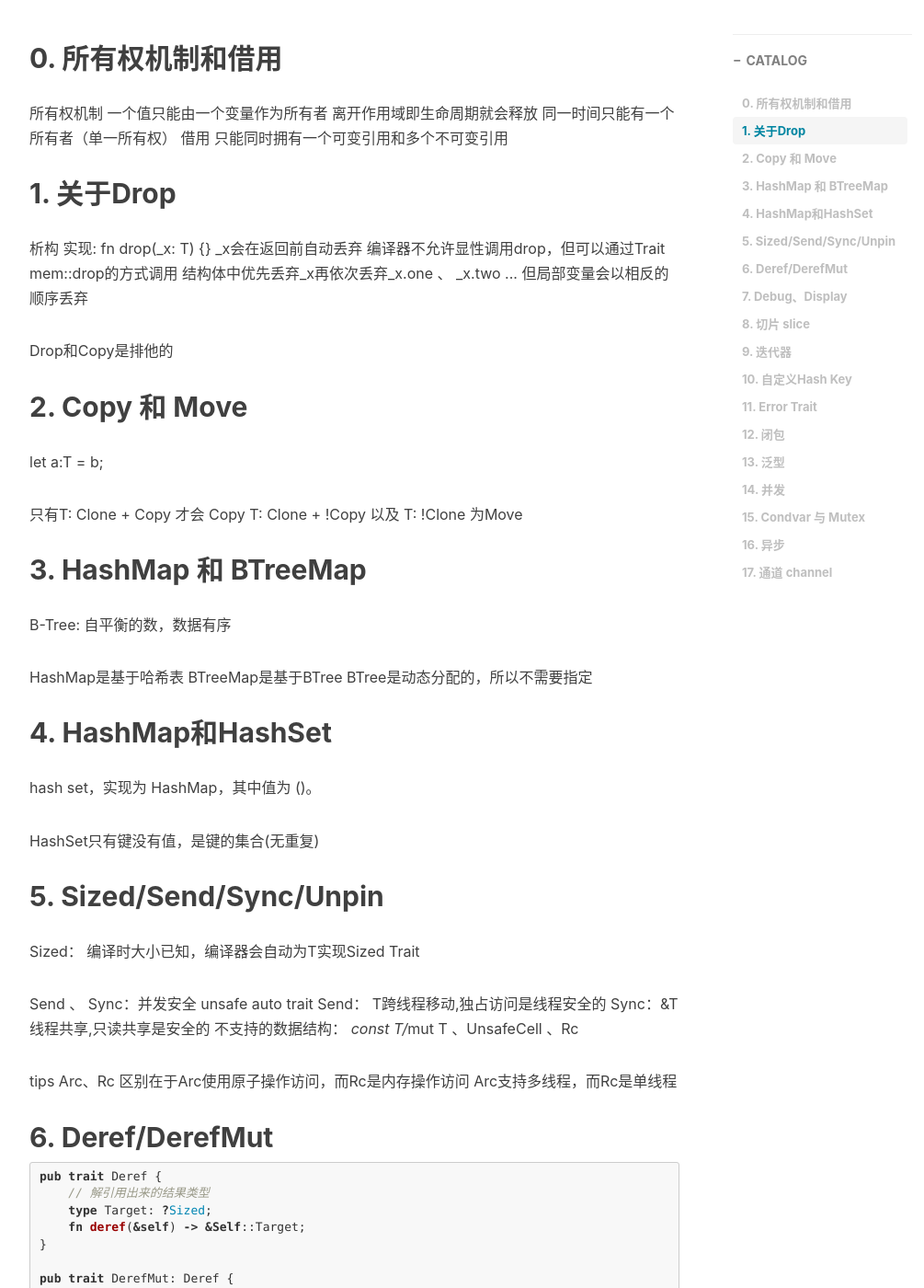
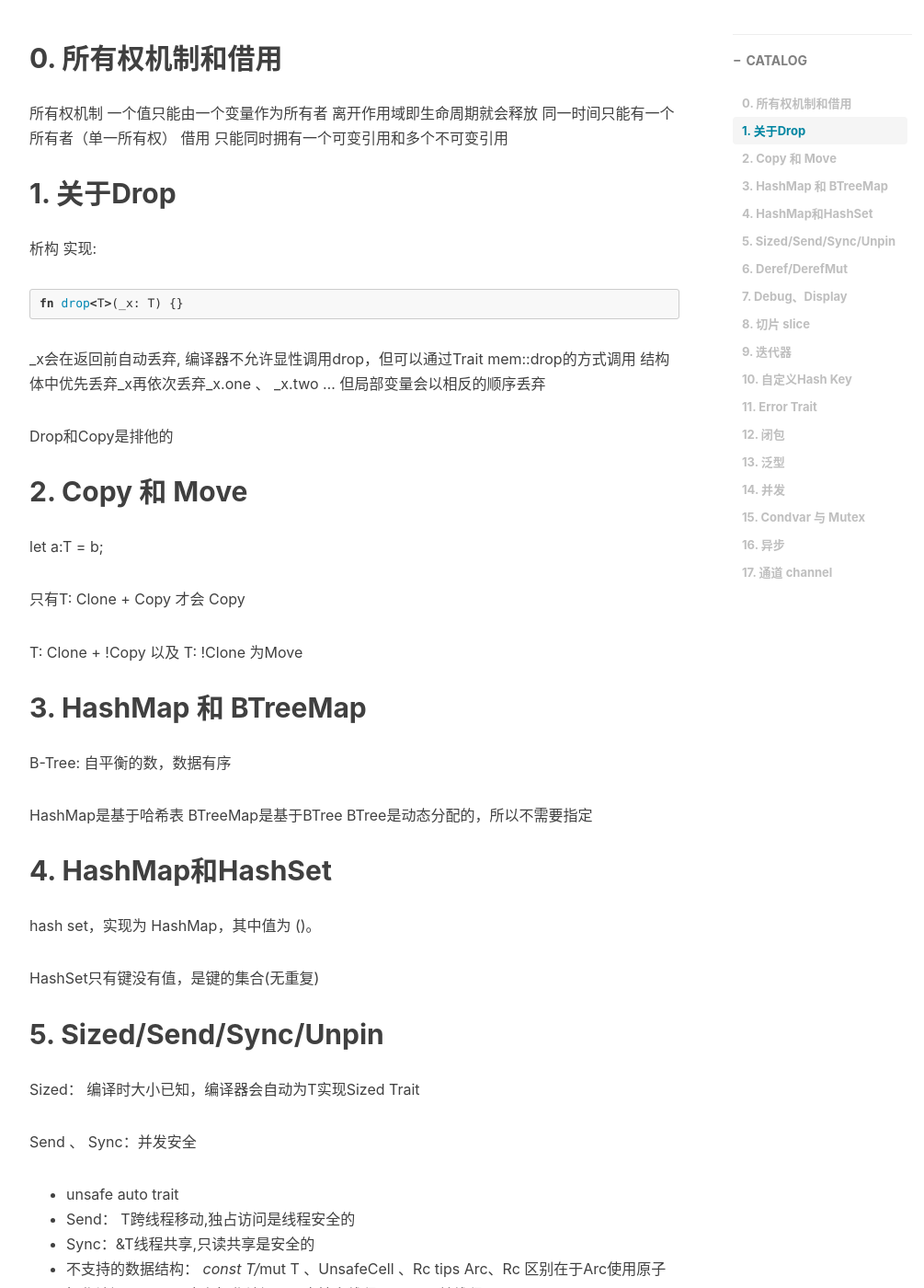
Before and after one commit to llllishuo/llllishuo.github.io, a Jekyll site: the page built from _posts/2024-11-2-笔面试笔记-Rust.md, in a window 1280 px wide and 1400 px high, scrolled down 526 px. Shown: the whole window at 92% size, without its empty margins (233-1238 px from the left). Built offline with Jekyll 4.4.1, drawn with Linux system fonts in a browser that asks for light colours; nearby versions of some CDN libraries; comment, search, counter and statistics services are not loaded; some of the changed text lies outside the part shown.

Commit message:
2024-11-2 笔面试相关

````diff
--- a/_posts/2024-11-2-笔面试笔记-Rust.md
+++ b/_posts/2024-11-2-笔面试笔记-Rust.md
@@ -22,8 +22,10 @@ tags:								#标签
 ## 1. 关于Drop
 析构
 实现:
+```rust
 fn drop<T>(_x: T) {}
-_x会在返回前自动丢弃
+```
+_x会在返回前自动丢弃,
 编译器不允许显性调用drop，但可以通过Trait mem::drop的方式调用
 结构体中优先丢弃_x再依次丢弃_x.one 、 _x.two ...
 但局部变量会以相反的顺序丢弃
@@ -35,6 +37,7 @@ Drop和Copy是排他的
 let a:T = b;
 
 只有T: Clone + Copy 才会 Copy
+
 T: Clone + !Copy 以及 T: !Clone 为Move
 
 
@@ -58,11 +61,10 @@ HashSet只有键没有值，是键的集合(无重复)
 Sized： 编译时大小已知，编译器会自动为T实现Sized Trait
 
 Send 、 Sync：并发安全
-	unsafe auto trait
-	Send： T跨线程移动,独占访问是线程安全的
-	Sync：&T线程共享,只读共享是安全的
-	不支持的数据结构： *const T/*mut T 、UnsafeCell 、Rc
-
+- unsafe auto trait
+- Send： T跨线程移动,独占访问是线程安全的
+- Sync：&T线程共享,只读共享是安全的
+- 不支持的数据结构： *const T/*mut T 、UnsafeCell 、Rc
 tips
 Arc、Rc
 区别在于Arc使用原子操作访问，而Rc是内存操作访问
@@ -83,6 +85,7 @@ pub trait DerefMut: Deref {
 
 ## 7. Debug、Display
 Debug可以派生宏实现通过"{:?}"打印
+
 Display必须手动实现通过"{}"打印
 
 
@@ -97,6 +100,7 @@ Display必须手动实现通过"{}"打印
 
 
 使用iter等进行调用，使用map、flier等进行处理
+
 只有最后进行next操作才会真正执行    比如collect()
 
 
@@ -147,6 +151,7 @@ FnOnce
 	let c = move |greeting: String| (greeting, name.clone()); // 非FnOnce
 ```
 因为 Fn 继承 FnMut ， 而 FnMut 继承了 FnOnce FnOnce是Fn FnMut 的super trait
+
 所以当Fn 或者 FnMut 当作 impl FnOnce 传入时，会被转换为FnOnce，因而只能调用一次
 
 Fn 不同于 FnMut
@@ -187,10 +192,10 @@ PhantomData幽灵数据，编译器不会实际产生参数，而是用于编译
 无畏并发
 
 避免
-1.while 取锁
-2.修改左值加锁
-在次期间产生的问题
-引入原子操作CAS(比较与修改操作, 指令读取某个内存地址，判断其值是否等于某个前置值，如果相等，将其修改为新的值)
+1. while 取锁
+2. 修改左值加锁
+
+在次期间产生的问题,引入原子操作CAS(比较与修改操作, 指令读取某个内存地址，判断其值是否等于某个前置值，如果相等，将其修改为新的值)
 ```rust
 while self
 	.locked
@@ -238,11 +243,13 @@ cvar.wait(started).unwrap(); // 堵塞等待started改变并返回改变的值
 
 
 Future 的调度是协作式多任务 协程
+
 tokio::async 会运行Future await会等待Future执行完毕
 
 
 tips:
 Framed::new(stream, LinesCodec::new());
+
 tokio_util::codec::Framed的解码器，将编码以某种方式解码以进行I/O操作
 
 ## 17. 通道 channel
````
